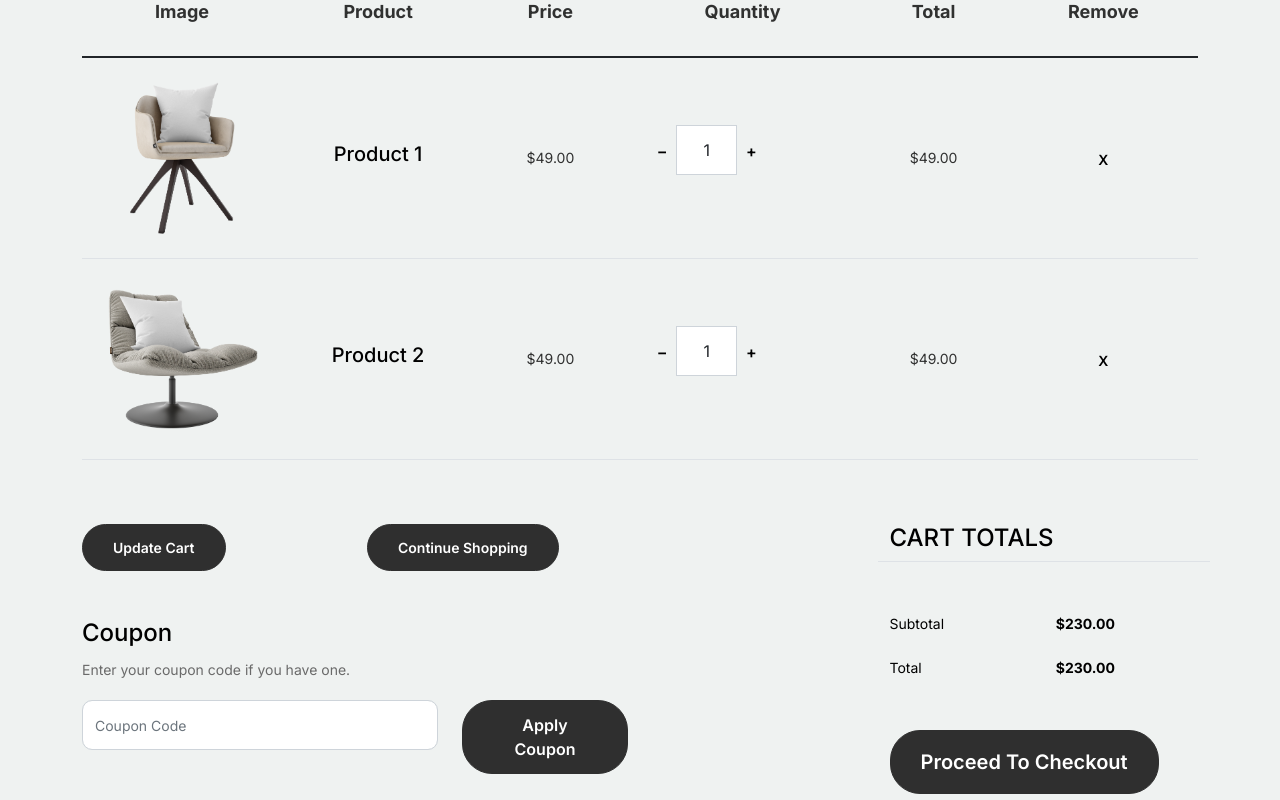
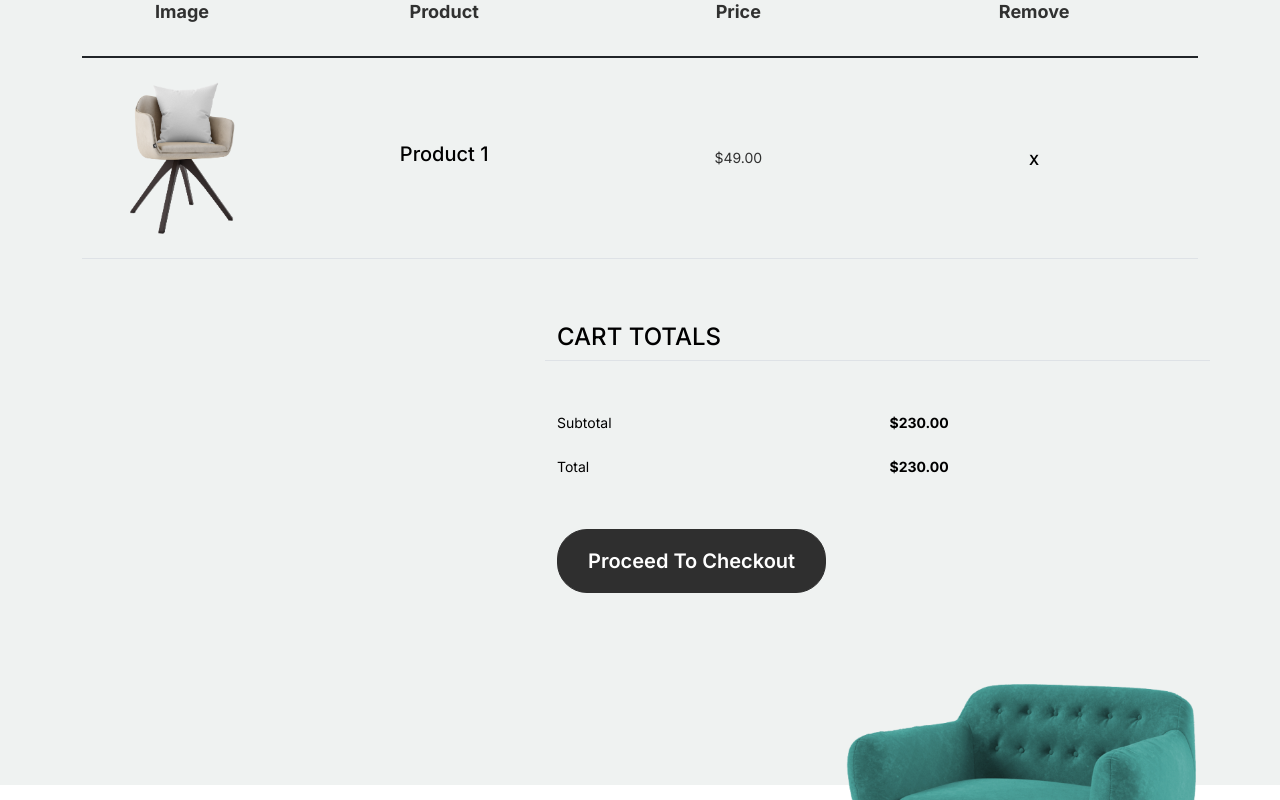
Before and after one commit to Rizanoor/aranoz-frontend, a Vue app: page /cart in a window 1280 px wide. Shown: the part 680-1480 px from the top of the page. Built offline with nearby package versions, Linux system fonts and the light colour scheme.

Commit message:
fix: cartView

```diff
--- a/src/views/CartView.vue
+++ b/src/views/CartView.vue
@@ -20,8 +20,6 @@ import Hero from '../components/organisems/Hero.vue';
                                         <th class="product-thumbnail">Image</th>
                                         <th class="product-name">Product</th>
                                         <th class="product-price">Price</th>
-                                        <th class="product-quantity">Quantity</th>
-                                        <th class="product-total">Total</th>
                                         <th class="product-remove">Remove</th>
                                     </tr>
                                 </thead>
@@ -34,55 +32,10 @@ import Hero from '../components/organisems/Hero.vue';
                                             <h2 class="h5 text-black">Product 1</h2>
                                         </td>
                                         <td>$49.00</td>
-                                        <td>
-                                            <div class="input-group mb-3 d-flex align-items-center quantity-container"
-                                                style="max-width: 120px;">
-                                                <div class="input-group-prepend">
-                                                    <button class="btn btn-outline-black decrease"
-                                                        type="button">&minus;</button>
-                                                </div>
-                                                <input type="text" class="form-control text-center quantity-amount"
-                                                    value="1" placeholder="" aria-label="Example text with button addon"
-                                                    aria-describedby="button-addon1">
-                                                <div class="input-group-append">
-                                                    <button class="btn btn-outline-black increase"
-                                                        type="button">&plus;</button>
-                                                </div>
-                                            </div>
 
-                                        </td>
-                                        <td>$49.00</td>
                                         <td><a href="#" class="btn btn-black btn-sm">X</a></td>
                                     </tr>
 
-                                    <tr>
-                                        <td class="product-thumbnail">
-                                            <img src="../assets/images/product-2.png" alt="Image" class="img-fluid">
-                                        </td>
-                                        <td class="product-name">
-                                            <h2 class="h5 text-black">Product 2</h2>
-                                        </td>
-                                        <td>$49.00</td>
-                                        <td>
-                                            <div class="input-group mb-3 d-flex align-items-center quantity-container"
-                                                style="max-width: 120px;">
-                                                <div class="input-group-prepend">
-                                                    <button class="btn btn-outline-black decrease"
-                                                        type="button">&minus;</button>
-                                                </div>
-                                                <input type="text" class="form-control text-center quantity-amount"
-                                                    value="1" placeholder="" aria-label="Example text with button addon"
-                                                    aria-describedby="button-addon1">
-                                                <div class="input-group-append">
-                                                    <button class="btn btn-outline-black increase"
-                                                        type="button">&plus;</button>
-                                                </div>
-                                            </div>
-
-                                        </td>
-                                        <td>$49.00</td>
-                                        <td><a href="#" class="btn btn-black btn-sm">X</a></td>
-                                    </tr>
                                 </tbody>
                             </table>
                         </div>
@@ -90,29 +43,8 @@ import Hero from '../components/organisems/Hero.vue';
                 </div>
 
                 <div class="row">
-                    <div class="col-md-6">
-                        <div class="row mb-5">
-                            <div class="col-md-6 mb-3 mb-md-0">
-                                <button class="btn btn-black btn-sm btn-block">Update Cart</button>
-                            </div>
-                            <div class="col-md-6">
-                                <button class="btn btn-outline-black btn-sm btn-block">Continue Shopping</button>
-                            </div>
-                        </div>
-                        <div class="row">
-                            <div class="col-md-12">
-                                <label class="text-black h4" for="coupon">Coupon</label>
-                                <p>Enter your coupon code if you have one.</p>
-                            </div>
-                            <div class="col-md-8 mb-3 mb-md-0">
-                                <input type="text" class="form-control py-3" id="coupon" placeholder="Coupon Code">
-                            </div>
-                            <div class="col-md-4">
-                                <button class="btn btn-black">Apply Coupon</button>
-                            </div>
-                        </div>
-                    </div>
-                    <div class="col-md-6 pl-5">
+
+                    <div class="col-md-12 pl-5">
                         <div class="row justify-content-end">
                             <div class="col-md-7">
                                 <div class="row">
```
